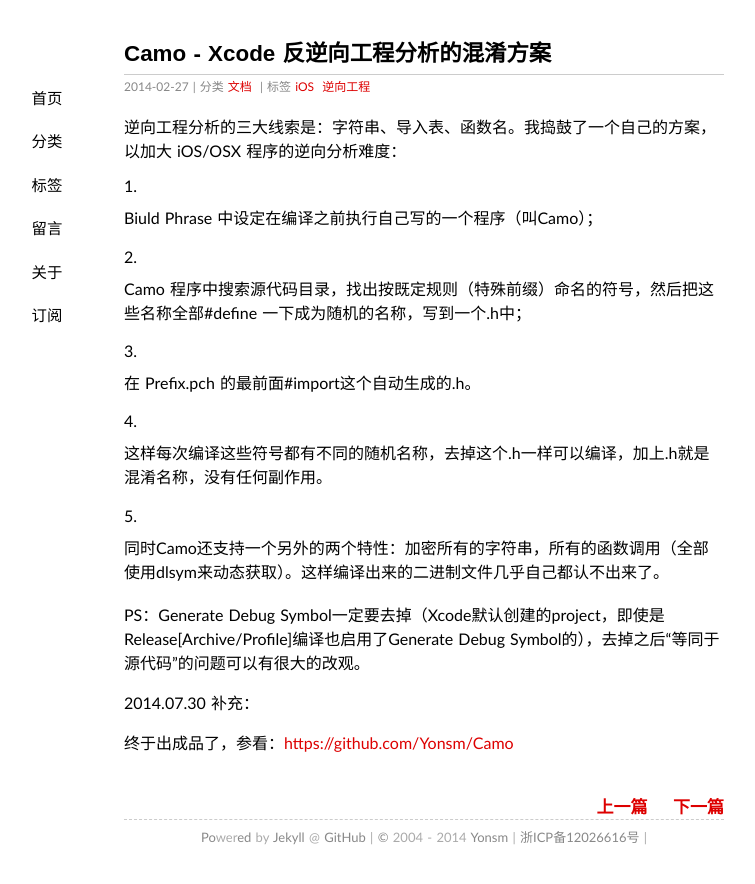
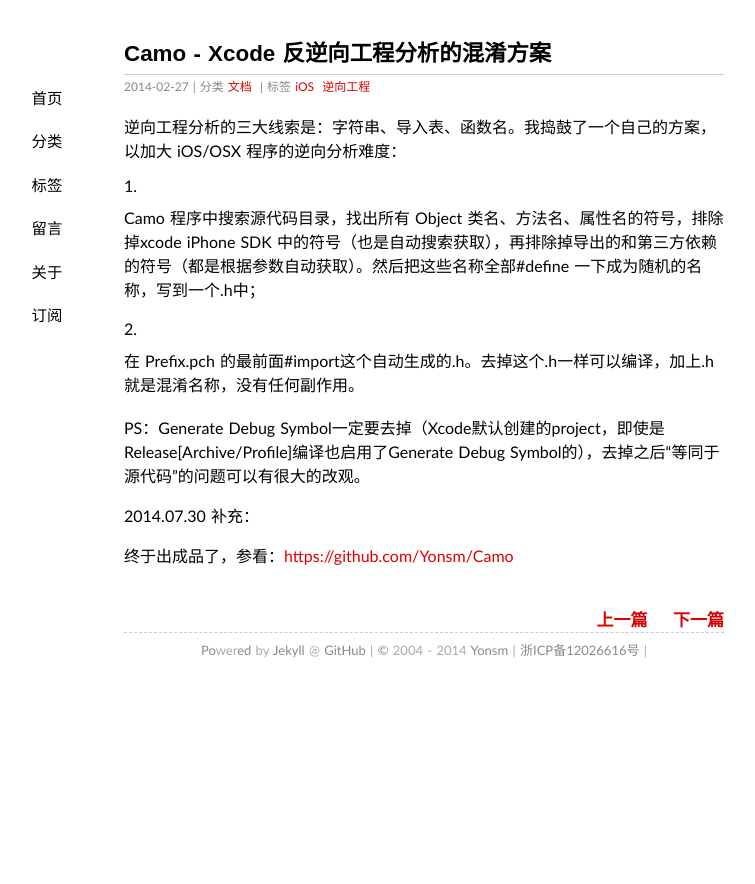
Before and after one commit to Yonsm/Yonsm.github.io, a Jekyll site: the page built from _posts/2014-02-27-camo.md, in a window 1280 px wide. Shown: the top 884 px of the page, without its empty margins (216-971 px from the left). Built offline with Jekyll 4.4.1, drawn with Linux system fonts in a browser that asks for light colours; some web fonts are replaced; Markdown is read by kramdown in place of the engine named in the settings; comment, search, counter and statistics services are not loaded.

Commit message:
Update 2014-02-27-camo.md

```diff
--- a/_posts/2014-02-27-camo.md
+++ b/_posts/2014-02-27-camo.md
@@ -7,15 +7,9 @@ tags: iOS 逆向工程
 ---
 逆向工程分析的三大线索是：字符串、导入表、函数名。我捣鼓了一个自己的方案，以加大 iOS/OSX 程序的逆向分析难度：
 
-1. Biuld Phrase 中设定在编译之前执行自己写的一个程序（叫Camo）；
+1. Camo 程序中搜索源代码目录，找出所有 Object 类名、方法名、属性名的符号，排除掉xcode iPhone SDK 中的符号（也是自动搜索获取），再排除掉导出的和第三方依赖的符号（都是根据参数自动获取）。然后把这些名称全部#define 一下成为随机的名称，写到一个.h中；
 
-2. Camo 程序中搜索源代码目录，找出按既定规则（特殊前缀）命名的符号，然后把这些名称全部#define 一下成为随机的名称，写到一个.h中；
-
-3. 在 Prefix.pch 的最前面#import这个自动生成的.h。
-
-4. 这样每次编译这些符号都有不同的随机名称，去掉这个.h一样可以编译，加上.h就是混淆名称，没有任何副作用。
-
-5. 同时Camo还支持一个另外的两个特性：加密所有的字符串，所有的函数调用（全部使用dlsym来动态获取）。这样编译出来的二进制文件几乎自己都认不出来了。
+2. 在 Prefix.pch 的最前面#import这个自动生成的.h。去掉这个.h一样可以编译，加上.h就是混淆名称，没有任何副作用。
 
 PS：Generate Debug Symbol一定要去掉（Xcode默认创建的project，即使是Release[Archive/Profile]编译也启用了Generate Debug Symbol的），去掉之后“等同于源代码”的问题可以有很大的改观。
 
```
